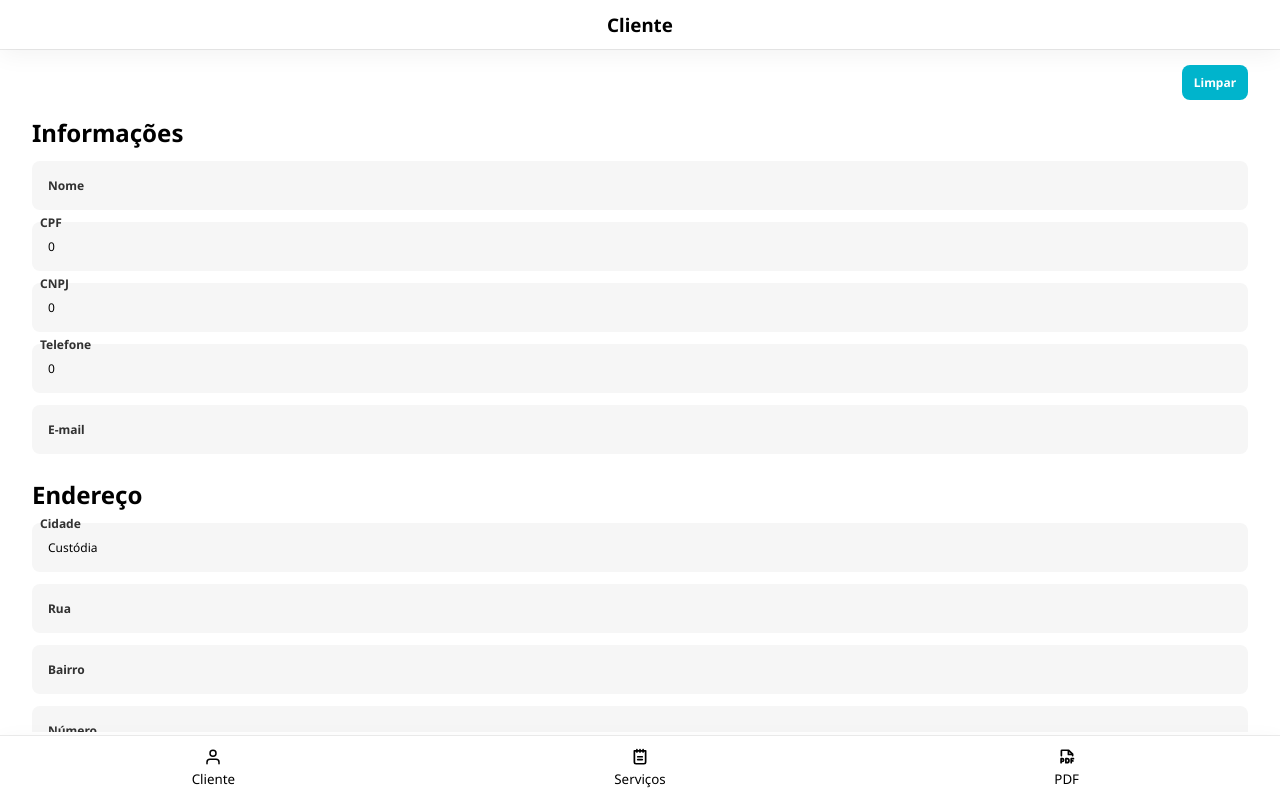
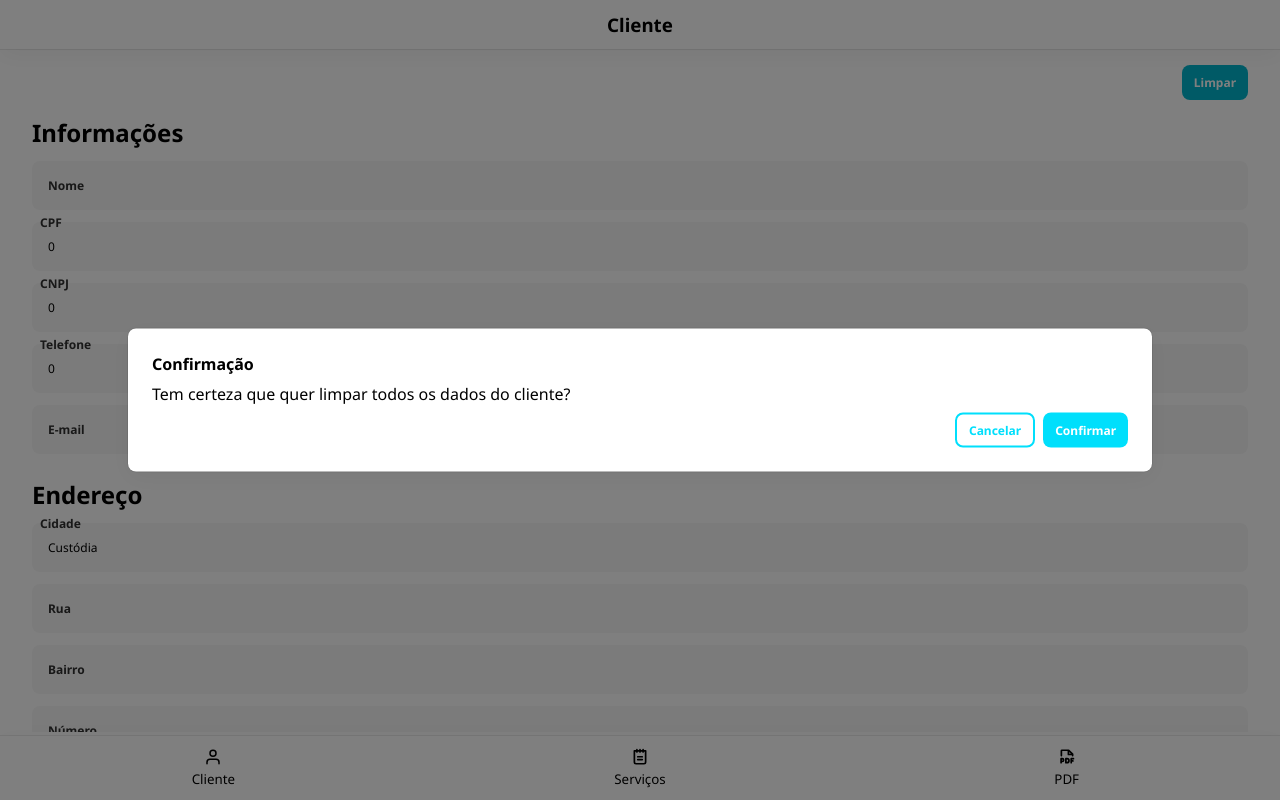
Before and after one commit to efigueredo10/jadeatendimento, a React (Vite) app: page /clientes in a window 1280 px wide. Both pictures are taken after a click on the button "Limpar". Built offline with nearby package versions, Linux system fonts and the light colour scheme; what @react-pdf/renderer would draw is missing.

Commit message:
finalizando atualizações

```diff
--- a/index.html
+++ b/index.html
@@ -2,9 +2,9 @@
 <html lang="en">
   <head>
     <meta charset="UTF-8" />
-    <link rel="icon" type="image/svg+xml" href="/vite.svg" />
+    <link rel="icon" type="image/svg+xml" href="/icone.png" />
     <meta name="viewport" content="width=device-width, initial-scale=1.0" />
-    <title>Vite + React + TS</title>
+    <title>JadeVidros</title>
   </head>
   <body>
     <div id="root"></div>
--- a/src/hooks/useFadeIn.tsx
+++ b/src/hooks/useFadeIn.tsx
@@ -1,17 +1,24 @@
 // hooks/useFadeIn.ts
-import { useMemo } from 'react';
-import type { Variants } from 'framer-motion';
+import { useMemo } from "react";
+import type { Variants } from "framer-motion";
 
 export function useFadeIn(duration: number = 0.5, delay: number = 0) {
   const variants: Variants = useMemo(
     () => ({
-      hidden: { opacity: 0 },
+      hidden: {
+        opacity: 0,
+        transition: {
+          duration,
+          delay,
+          ease: "easeOut",
+        },
+      },
       visible: {
         opacity: 1,
         transition: {
           duration,
           delay,
-          ease: 'easeOut',
+          ease: "easeOut",
         },
       },
     }),
@@ -19,9 +26,9 @@ export function useFadeIn(duration: number = 0.5, delay: number = 0) {
   );
 
   return {
-    initial: 'hidden',
-    animate: 'visible',
-    exit: 'hidden',
+    initial: "hidden",
+    animate: "visible",
+    exit: "hidden",
     variants,
   };
 }
--- /dev/null
+++ b/src/layout/LayoutPages/components/BotaoLimpar/BotaoLimpar.tsx
@@ -0,0 +1,35 @@
+import { memo, useState } from "react";
+import Botao from "../../../ui/Botao/Botao";
+import ConfirmationDialog from "../ConfirmationDialog/ConfirmationDialog";
+
+interface Props {
+  onClick: () => void;
+  mensagemConfirmacao: string;
+}
+
+const BotaoLimpar = ({ onClick, mensagemConfirmacao }: Props) => {
+  // States
+  const [dialogOpen, setDialogOpen] = useState(false);
+
+  return (
+    <>
+      <Botao onClick={() => setDialogOpen(true)} size="normal">
+        Limpar
+      </Botao>
+
+      <ConfirmationDialog
+        mensagem={mensagemConfirmacao}
+        onCancel={() => {
+          setDialogOpen(false);
+        }}
+        onConfirm={() => {
+          onClick();
+          setDialogOpen(false);
+        }}
+        open={dialogOpen}
+      ></ConfirmationDialog>
+    </>
+  );
+};
+
+export default memo(BotaoLimpar);
--- /dev/null
+++ b/src/layout/LayoutPages/components/ConfirmationDialog/ConfirmationDialog.module.css
@@ -0,0 +1,14 @@
+.confirmationDialog {
+  padding: 1.5em !important;
+  border-radius: 8px !important;
+  display: flex;
+  flex-direction: column;
+  gap: 8px;
+  width: 80vw;
+}
+
+.buttons {
+  display: flex;
+  gap: 8px;
+  justify-content: end;
+}
--- /dev/null
+++ b/src/layout/LayoutPages/components/ConfirmationDialog/ConfirmationDialog.tsx
@@ -0,0 +1,30 @@
+import { memo } from "react";
+import style from "./ConfirmationDialog.module.css";
+import Dialog from "../Dialog/Dialog";
+import Botao from "../../../ui/Botao/Botao";
+
+interface Props {
+  mensagem: string;
+  open: boolean;
+  onConfirm: () => void;
+  onCancel: () => void;
+}
+
+const ConfirmationDialog = ({ mensagem, open, onConfirm, onCancel }: Props) => {
+  return (
+    <Dialog open={open}>
+      <div className={style.confirmationDialog}>
+        <h4>Confirmação</h4>
+        <p>{mensagem}</p>
+        <div className={style.buttons}>
+          <Botao onClick={onCancel} tipo="outline">
+            Cancelar
+          </Botao>
+          <Botao onClick={onConfirm}>Confirmar</Botao>
+        </div>
+      </div>
+    </Dialog>
+  );
+};
+
+export default memo(ConfirmationDialog);
--- /dev/null
+++ b/src/layout/LayoutPages/components/Dialog/Dialog.module.css
@@ -0,0 +1,47 @@
+.modalContainer {
+  position: absolute;
+  top: 50%;
+  left: 50%;
+  transform: translate(-50%, -50%);
+  box-shadow: rgba(0, 0, 0, 0.05) 0px 6px 24px 0px,
+    rgba(0, 0, 0, 0.08) 0px 0px 0px 1px;
+  z-index: 10001;
+  background-color: #fff;
+  border-radius: 8px;
+  max-width: 80vw;
+}
+
+.backdrop {
+  z-index: 10000;
+  background-color: #000;
+  opacity: 0.5;
+  position: absolute;
+  top: 0;
+  left: 0;
+  width: 100vw;
+  height: 100vh;
+}
+
+.titulo {
+  padding: 16px !important;
+  font-size: 20px;
+  font-weight: 700;
+  display: flex;
+  justify-content: space-between;
+  align-items: center;
+}
+
+.close {
+  --size: 30px;
+  width: var(--size);
+  max-width: var(--size);
+  min-width: var(--size);
+  height: var(--size);
+  max-height: var(--size);
+  min-height: var(--size);
+  background-color: #f0f0f0;
+  border-radius: 8px;
+  display: flex;
+  align-items: center;
+  justify-content: center;
+}
--- /dev/null
+++ b/src/layout/LayoutPages/components/Dialog/Dialog.tsx
@@ -0,0 +1,31 @@
+import { memo, type ReactNode } from "react";
+import style from "./Dialog.module.css";
+import { AnimatePresence, motion } from "framer-motion";
+import { createPortal } from "react-dom";
+import { useFadeIn } from "../../../../hooks/useFadeIn";
+
+interface Props {
+  children: ReactNode;
+  open: boolean;
+}
+
+const Dialog = ({ children, open }: Props) => {
+  // Hooks
+  const fade = useFadeIn(0.1);
+
+  return createPortal(
+    <AnimatePresence>
+      {open && (
+        <div>
+          <div className={style.backdrop}></div>
+          <motion.div {...fade} className={style.modalContainer}>
+            {children}
+          </motion.div>
+        </div>
+      )}
+    </AnimatePresence>,
+    document.body
+  );
+};
+
+export default memo(Dialog);
--- a/src/layout/ui/Botao/Botao.module.css
+++ b/src/layout/ui/Botao/Botao.module.css
@@ -1,9 +1,7 @@
 .botao {
   border: none;
   outline: none;
-  background-color: var(--color5);
   font-size: 12px;
-  color: #fff;
   font-weight: 700;
   display: flex;
   align-items: center;
@@ -11,9 +9,26 @@
   gap: 4px;
 }
 
-.botao:focus,
-.botao:hover {
+.normal {
+  color: #fff;
+  background-color: var(--color5);
+}
+
+.normal:focus,
+.normal:hover {
   background-color: var(--color4);
+}
+
+.outline {
+  color: var(--color5);
+  background-color: transparent;
+  border: 2px solid var(--color5);
+}
+
+.outline:focus,
+.outline:hover {
+  color: #fff;
+  background-color: var(--color5);
 }
 
 .small {
--- a/src/layout/ui/Botao/Botao.tsx
+++ b/src/layout/ui/Botao/Botao.tsx
@@ -13,6 +13,7 @@ interface Props {
   borderRadius?: string;
   icone?: ReactNode;
   className?: string;
+  tipo?: "normal" | "outline";
   onClick?: (event: MouseEvent) => void;
 }
 
@@ -23,6 +24,7 @@ const Botao = ({
   width,
   icone,
   className,
+  tipo = "normal",
   onClick,
 }: Props) => {
   const obterEstilosBotao = () => {
@@ -34,6 +36,7 @@ const Botao = ({
 
   const obterClassName = () => {
     let classSize;
+    let classTipo;
     switch (size) {
       case "large":
         classSize = style.large;
@@ -44,8 +47,17 @@ const Botao = ({
       case "small":
         classSize = style.small;
     }
-    return `${style.botao} ${classSize} ${className}`;
+    switch (tipo) {
+      case "outline":
+        classTipo = style.outline;
+        break;
+      case "normal":
+        classTipo = style.normal;
+        break;
+    }
+    return `${style.botao} ${classSize} ${className} ${classTipo}`;
   };
+
   return (
     <button
       onClick={onClick}
--- a/src/screens/TelaCliente/TelaCliente.tsx
+++ b/src/screens/TelaCliente/TelaCliente.tsx
@@ -6,8 +6,8 @@ import {
 } from "../../contexts/CriarOrdemServicoContext/CriarOrdemServicoContext";
 import Input from "../../layout/ui/Input/Input";
 import Tela from "../../layout/LayoutPages/components/Tela/Tela";
-import Botao from "../../layout/ui/Botao/Botao";
 import InputNumber from "../../layout/ui/InputNumber/InputNumber";
+import BotaoLimpar from "../../layout/LayoutPages/components/BotaoLimpar/BotaoLimpar";
 
 const TelaCliente = () => {
   // Hooks
@@ -42,9 +42,10 @@ const TelaCliente = () => {
       exibirToolbar={true}
       toolbar={
         <div className={style.toolbar}>
-          <Botao onClick={limparCliente} size="normal">
-            Limpar
-          </Botao>
+          <BotaoLimpar
+            mensagemConfirmacao="Tem certeza que quer limpar todos os dados do cliente?"
+            onClick={limparCliente}
+          ></BotaoLimpar>
         </div>
       }
     >
--- a/src/screens/TelaServico/TelaServico.tsx
+++ b/src/screens/TelaServico/TelaServico.tsx
@@ -16,6 +16,7 @@ import { MdAdd } from "react-icons/md";
 import { LuClipboardPenLine } from "react-icons/lu";
 import TextArea from "../../layout/ui/TextArea/TextArea";
 import { useEffect, useState } from "react";
+import BotaoLimpar from "../../layout/LayoutPages/components/BotaoLimpar/BotaoLimpar";
 
 const TelaServico = () => {
   // Hooks
@@ -54,9 +55,10 @@ const TelaServico = () => {
       exibirToolbar={ordemServico?.servicos?.length > 0}
       toolbar={
         <div className={style.toolbar}>
-          <Botao onClick={limparServicos} size="normal">
-            Limpar
-          </Botao>
+          <BotaoLimpar
+            mensagemConfirmacao="Tem certeza que quer limpar todos os serviços?"
+            onClick={limparServicos}
+          ></BotaoLimpar>
           <Botao
             onClick={abrirModal}
             size="normal"
```
Also changed, not shown: public/icone.png (added), src/layout/LayoutPages/components/BotaoLimpar/BotaoLimpar.module.css (added).
